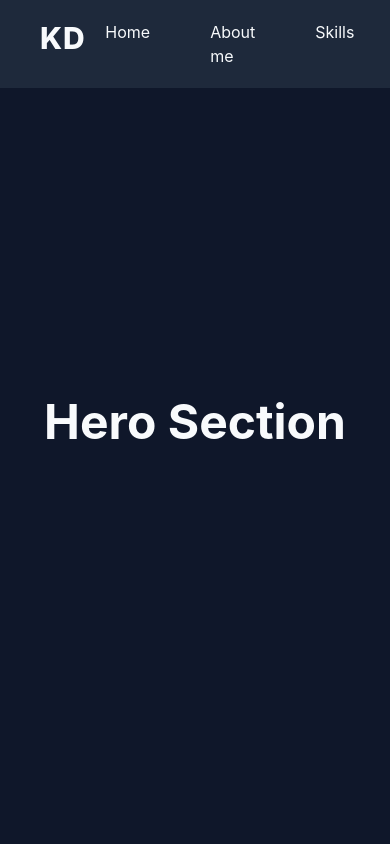
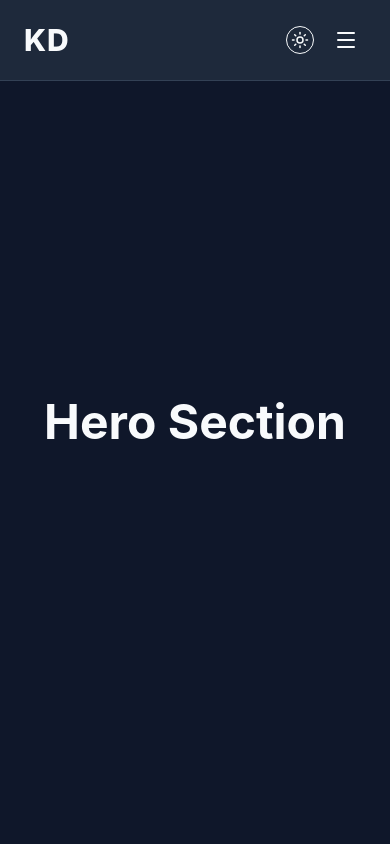
Before and after one commit to KokilaDev/My_Portfolio, a React (Vite) app: page / in a window 390 px wide. Shown: the top 844 px of the page. Built offline with nearby package versions, Linux system fonts and the light colour scheme.

Commit message:
add footer section and responsive ui

```diff
--- a/src/App.tsx
+++ b/src/App.tsx
@@ -6,6 +6,7 @@ import Education from "./components/sections/Eduction"
 import Experience from "./components/sections/Experience"
 import Hero from "./components/sections/Hero"
 import Projects from "./components/sections/Projects"
+import Services from "./components/sections/Services"
 import Skills from "./components/sections/Skills"
 
 function App() {
@@ -17,9 +18,10 @@ function App() {
         <Hero />
         <About />
         <Skills />
+        <Services />
         <Projects />
+        <Education />
         <Experience />
-        <Education />
         <Contact />
       </main>
 
--- a/src/components/layout/Footer.tsx
+++ b/src/components/layout/Footer.tsx
@@ -1,10 +1,186 @@
+import Container from "../ui/Container";
+import {
+  ChevronRight,
+  Mail,
+  Phone,
+} from "lucide-react";
+import { FaFacebook, FaGithub, FaLinkedin, FaMapMarkedAlt, FaTelegram } from "react-icons/fa";
+
 const Footer = () => {
   return (
-    <section className="min-h-screen flex items-center justify-center">
-      <h1 className="text-5xl font-bold">
-        Footer Section
-      </h1>
-    </section>
+    <footer className="bg-[var(--surface)] border-t border-[var(--border)] py-8">
+
+      <Container>
+
+        <div className="flex flex-col gap-6">
+
+          <div className="grid grid-cols-1 md:grid-cols-3 gap-15">
+
+            <div className="flex flex-col ml-5">
+              <h2 className="text-xl font-bold text-[var(--text)] mb-2 border-l-4 border-[var(--primary)] pl-2">
+                Kokila's Portfolio
+              </h2>
+
+              <p className="max-w-md text-sm text-left text-[var(--muted)]">
+                Thanks a bunch for visiting my portfolio!
+              </p>
+              <p className="max-w-md text-sm text-left text-[var(--muted)] mb-2">
+                🚀 Let’s stay in touch
+              </p>
+              <p className="max-w-md text-sm text-left text-[var(--muted)]">
+                hit me up on socials or say hi
+              </p>
+              <p className="max-w-md text-sm text-left text-[var(--muted)]">
+                on live chat anytime
+              </p>
+            </div>
+
+            <div className="flex flex-col ml-5">
+              <h3 className="text-xl font-bold text-[var(--text)] mb-3 border-l-4 border-[var(--primary)] pl-2">
+                Quick Links
+              </h3>
+              <ul className="flex flex-col gap-1.5 text-[var(--muted)]">
+                <li>
+                  <ChevronRight size={18} className="inline-block mr-1 text-[var(--primary)]"/>
+                  <a
+                    href="#home"
+                    className="text-sm hover:text-[var(--primary)] transition-colors duration-300"
+                  >
+                    Home
+                  </a>
+                </li>
+                <li>
+                  <ChevronRight size={18} className="inline-block mr-1 text-[var(--primary)]"/>
+                  <a
+                    href="#about"
+                    className="text-sm hover:text-[var(--primary)] transition-colors duration-300"
+                  >
+                    About
+                  </a>
+                </li>
+                <li>
+                  <ChevronRight size={18} className="inline-block mr-1 text-[var(--primary)]"/>
+                  <a
+                    href="#projects"
+                    className="text-sm hover:text-[var(--primary)] transition-colors duration-300"
+                  >
+                    Projects
+                  </a>
+                </li>
+                <li>
+                  <ChevronRight size={18} className="inline-block mr-1 text-[var(--primary)]"/>
+                  <a
+                    href="#skills"
+                    className="text-sm hover:text-[var(--primary)] transition-colors duration-300"
+                  >
+                    Skills
+                  </a>
+                </li>
+                <li>
+                  <ChevronRight size={18} className="inline-block mr-1 text-[var(--primary)]"/>
+                  <a
+                    href="#services"
+                    className="text-sm hover:text-[var(--primary)] transition-colors duration-300"
+                  >
+                    Services
+                  </a>
+                </li>
+              </ul>
+            </div>
+
+            <div className="flex flex-col ml-5">
+              <h3 className="text-xl font-bold text-[var(--text)] mb-3 border-l-4 border-[var(--primary)] pl-2">
+                Contact Me
+              </h3>
+              <div className="flex flex-col gap-2 text-[var(--muted)] mb-3">
+                <div className="flex items-start gap-2">
+                  <Mail size={16} className="inline-block mr-2 text-[var(--primary)]"/>
+                  <a
+                    href="mailto:kokiladewmini527@gmail.com"
+                    className="text-sm hover:text-[var(--primary)] transition-colors duration-300"
+                  >
+                    kokiladewmini527@gmail.com
+                  </a>
+                </div>
+                <div className="flex items-start gap-2">
+                  <Phone size={16} className="inline-block mr-2 text-[var(--primary)]"/>
+                  <a
+                    href="tel:+94713781427"
+                    className="text-sm hover:text-[var(--primary)] transition-colors duration-300"
+                  >
+                    +94 71 378 1427
+                  </a>
+                </div>
+                <div className="flex items-start gap-2">
+                  <FaMapMarkedAlt size={16} className="inline-block mr-2 text-[var(--primary)]"/>
+                  <a
+                    href="https://maps.google.com/?q=your+address"
+                    target="_blank"
+                    rel="noreferrer"
+                    className="text-sm hover:text-[var(--primary)] transition-colors duration-300"
+                  >
+                    No: 59, Martinwatta, Agalawatta, Kalutara, Sri Lanka
+                  </a>
+                </div>
+              </div>
+
+              <div className="flex gap-2">
+
+                <a
+                  href="https://t.me/kokiladev"
+                  target="_blank"
+                  rel="noreferrer"
+                  className="p-2 rounded-full bg-[var(--background)] hover:bg-[var(--primary)] hover:text-white transition border border-[var(--muted)]"
+                >
+                  <FaFacebook size={20}/>
+                </a>
+
+                <a
+                  href="https://github.com/kokiladev"
+                  target="_blank"
+                  rel="noreferrer"
+                  className="p-2 rounded-full bg-[var(--background)] hover:bg-[var(--primary)] hover:text-white transition border border-[var(--muted)]"
+                >
+                  <FaGithub size={20}/>
+                </a>
+
+                <a
+                  href="https://www.linkedin.com/in/kokiladev"
+                  target="_blank"
+                  rel="noreferrer"
+                  className="p-2 rounded-full bg-[var(--background)] hover:bg-[var(--primary)] hover:text-white transition border border-[var(--muted)]"
+                >
+                  <FaLinkedin size={20}/>
+                </a>
+
+                <a
+                  href="https://t.me/kokiladev"
+                  target="_blank"
+                  rel="noreferrer"
+                  className="p-2 rounded-full bg-[var(--background)] hover:bg-[var(--primary)] hover:text-white transition border border-[var(--muted)]"
+                >
+                  <FaTelegram size={20}/>
+                </a>
+
+              </div>
+            </div>
+
+          </div>
+
+          <div className="w-full border-t border-[var(--border)] my-1"></div>
+
+          <div className="w-full flex flex-col md:flex-row justify-between items-center gap-4">
+
+            <p className="text-sm text-[var(--muted)]">
+              © 2026 Kokila Dewmini. All Rights Reserved.
+            </p>
+
+          </div>
+
+        </div>
+
+      </Container>
+    </footer>
   );
 };
 
--- a/src/components/layout/Navbar.tsx
+++ b/src/components/layout/Navbar.tsx
@@ -1,16 +1,36 @@
+import { useState } from "react";
 import ThemeToggle from "../ui/ThemeToggle";
+import { Menu, X } from "lucide-react";
+
+const navLinks = [
+  { name: "Home", href: "#home" },
+  { name: "About Me", href: "#about" },
+  { name: "Skills", href: "#skills" },
+  { name: "Services", href: "#services" },
+  { name: "Projects", href: "#projects" },
+  { name: "Education", href: "#education" },
+  { name: "Experience", href: "#experience" },
+  { name: "Contact Me", href: "#contact" },
+];
 
 const Navbar = () => {
+  const [isOpen, setIsOpen] = useState(false);
+
   return (
-    <nav className="fixed top-0 w-full p-5 flex justify-between bg-[var(--navbar)] z-50">
+    <nav className="fixed top-0 left-0 w-full z-50 bg-[var(--navbar)] border-b border-[var(--border)] backdrop-blur-md">
+      <div className="max-w-7xl mx-auto px-6">
 
-      <h1 className="text-3xl font-extrabold tracking-wide mx-5">KD</h1>
+        <div className="hidden lg:flex items-center justify-between h-20">
 
-      <ul className="flex space-x-15">
+          <h1 className="text-3xl font-extrabold tracking-wide cursor-pointer">
+            KD
+          </h1>
 
-        <li>
+          <ul className="flex items-center gap-10">
+            {navLinks.map((link) => (
+              <li key={link.name}>
                 <a
-            href="#home"
+                  href={link.href}
                   className="
                     relative
                     pb-1
@@ -30,164 +50,53 @@ const Navbar = () => {
                     hover:after:scale-x-100
                   "
                 >
-            Home
+                  {link.name}
                 </a>
               </li>
-        <li>
-          <a
-            href="#home"
-            className="
-            relative
-            pb-1
-            transition-colors
-            duration-300
-            hover:text-[var(--primary)]
-            after:absolute
-            after:left-0
-            after:bottom-0
-            after:h-[2px]
-            after:w-full
-            after:origin-left
-            after:scale-x-0
-            after:bg-[var(--primary)]
-            after:transition-transform
-            after:duration-300
-            hover:after:scale-x-100
-            "
-          >
-            About me
-          </a>
-        </li>
-        <li>
-          <a
-            href="#home"
-            className="
-            relative
-            pb-1
-            transition-colors
-            duration-300
-            hover:text-[var(--primary)]
-            after:absolute
-            after:left-0
-            after:bottom-0
-            after:h-[2px]
-            after:w-full
-            after:origin-left
-            after:scale-x-0
-            after:bg-[var(--primary)]
-            after:transition-transform
-            after:duration-300
-            hover:after:scale-x-100
-            "
-          >
-            Skills
-          </a>
-        </li>
-        <li>
-          <a
-            href="#home"
-            className="
-            relative
-            pb-1
-            transition-colors
-            duration-300
-            hover:text-[var(--primary)]
-            after:absolute
-            after:left-0
-            after:bottom-0
-            after:h-[2px]
-            after:w-full
-            after:origin-left
-            after:scale-x-0
-            after:bg-[var(--primary)]
-            after:transition-transform
-            after:duration-300
-            hover:after:scale-x-100
-            "
-          >
-            Projects
-          </a>
-        </li>
-        <li>
-          <a
-            href="#home"
-            className="
-            relative
-            pb-1
-            transition-colors
-            duration-300
-            hover:text-[var(--primary)]
-            after:absolute
-            after:left-0
-            after:bottom-0
-            after:h-[2px]
-            after:w-full
-            after:origin-left
-            after:scale-x-0
-            after:bg-[var(--primary)]
-            after:transition-transform
-            after:duration-300
-            hover:after:scale-x-100
-            "
-          >
-            Experience
-          </a>
-        </li>
-        <li>
-          <a
-            href="#home"
-            className="
-            relative
-            pb-1
-            transition-colors
-            duration-300
-            hover:text-[var(--primary)]
-            after:absolute
-            after:left-0
-            after:bottom-0
-            after:h-[2px]
-            after:w-full
-            after:origin-left
-            after:scale-x-0
-            after:bg-[var(--primary)]
-            after:transition-transform
-            after:duration-300
-            hover:after:scale-x-100
-            "
-          >
-            Education
-          </a>
-        </li>
-        <li>
-          <a
-            href="#home"
-            className="
-            relative
-            pb-1
-            transition-colors
-            duration-300
-            hover:text-[var(--primary)]
-            after:absolute
-            after:left-0
-            after:bottom-0
-            after:h-[2px]
-            after:w-full
-            after:origin-left
-            after:scale-x-0
-            after:bg-[var(--primary)]
-            after:transition-transform
-            after:duration-300
-            hover:after:scale-x-100
-            "
-          >
-            Contact me
-          </a>
-        </li>
-
+            ))}
           </ul>
 
           <ThemeToggle />
+        </div>
 
+        <div className="flex lg:hidden items-center justify-between h-20">
+          <h1 className="text-3xl font-extrabold tracking-wide">
+            KD
+          </h1>
+
+          <div className="flex items-center gap-3">
+            <ThemeToggle />
+
+            <button
+              onClick={() => setIsOpen(!isOpen)}
+              className="p-2 rounded-md hover:bg-[var(--surface)] transition"
+              aria-label="Toggle Navigation"
+            >
+              {isOpen ? <X size={24} /> : <Menu size={24} />}
+            </button>
+          </div>
+        </div>
+      </div>
+
+      <div
+        className={`lg:hidden overflow-hidden transition-all duration-300 ${
+          isOpen ? "max-h-[500px]" : "max-h-0"
+        }`}
+      >
+        <ul className="flex flex-col gap-5 px-6 py-5 bg-[var(--navbar)] border-t border-[var(--border)]">
+          {navLinks.map((link) => (
+            <li key={link.name}>
+              <a
+                href={link.href}
+                onClick={() => setIsOpen(false)}
+                className="block text-base hover:text-[var(--primary)] transition-colors duration-300"
+              >
+                {link.name}
+              </a>
+            </li>
+          ))}
+        </ul>
+      </div>
     </nav>
   );
 };
--- a/src/components/ui/ThemeToggle.tsx
+++ b/src/components/ui/ThemeToggle.tsx
@@ -7,7 +7,7 @@ const ThemeToggle = () => {
   return (
     <button
       onClick={() => setTheme(theme === 'dark' ? 'light' : 'dark')}
-      className="p-2 rounded-full border"
+      className="p-1 rounded-full border"
     >
       {theme === 'dark'
         ? <Sun size={18} />
--- a/src/index.css
+++ b/src/index.css
@@ -20,6 +20,7 @@ body{
   --text: #0f172a;
   --muted: #64748b;
   --primary: #0284c7;
+  --border: #e2e8f0;
 }
 
 .dark {
@@ -29,4 +30,5 @@ body{
   --text: #f8fafc;
   --muted: #cbd5e1;
   --primary: #38bdf8;
+  --border: #334155;
 }
```
Also changed, not shown: src/components/sections/Services.tsx (added, +11 -0 lines). Lines whose indentation alone changed are shown as unchanged.
